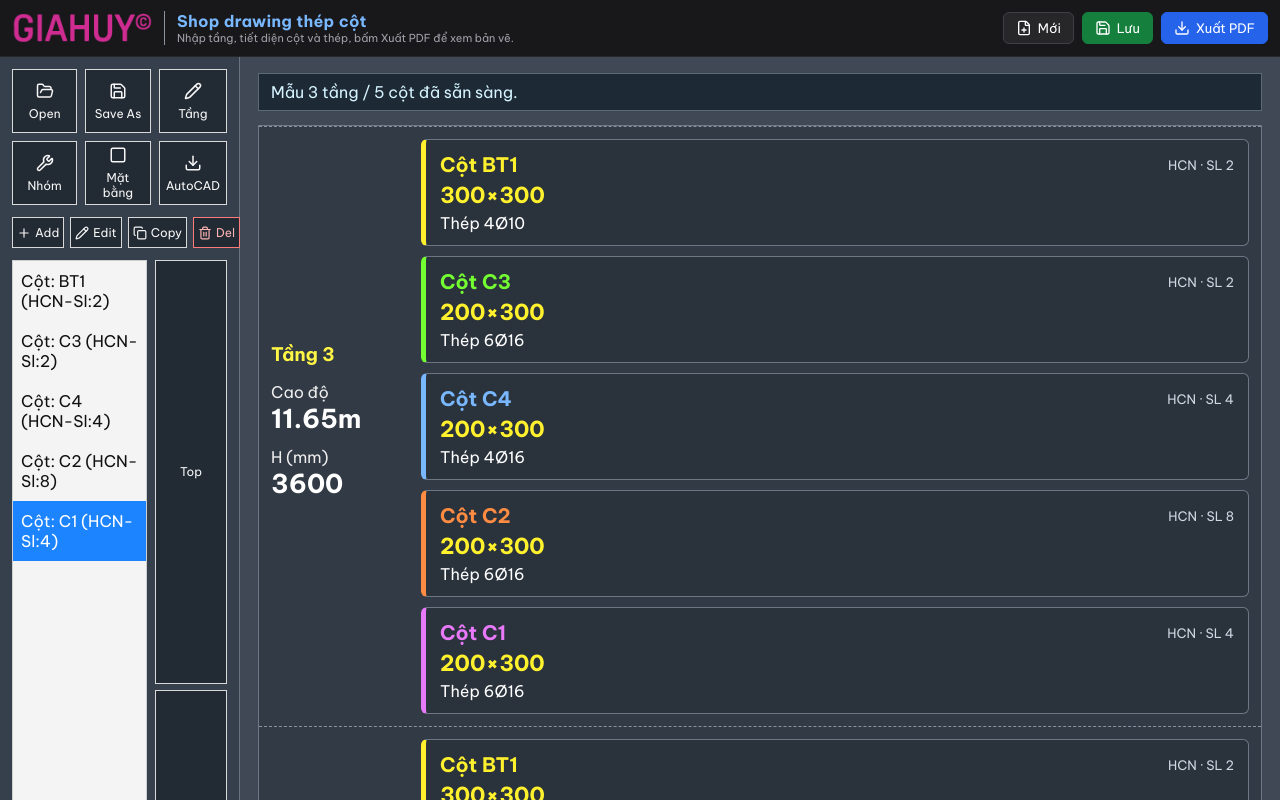
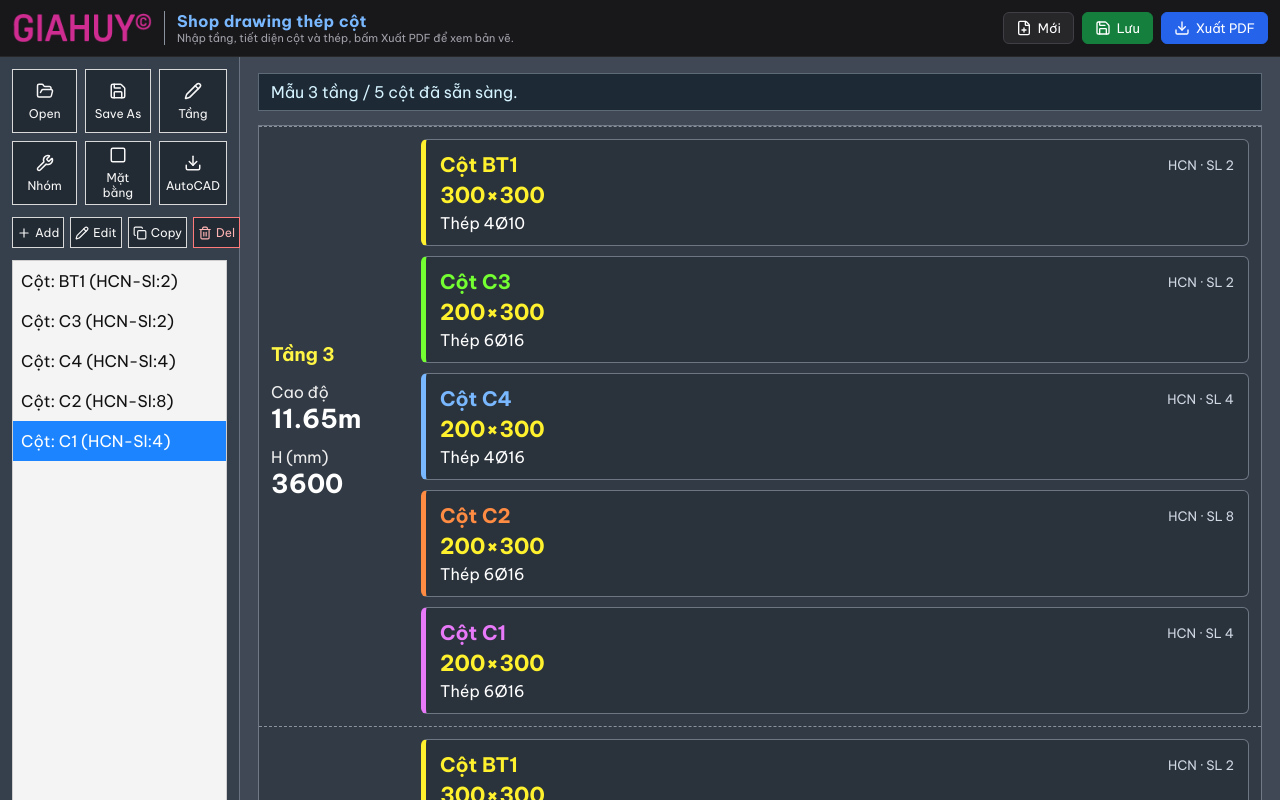
Before and after one commit to ntgiahuy/cot, a React (Vite) app: page / in a window 1280 px wide. Shown: the top 800 px of the page. Built offline with nearby package versions, Linux system fonts and the light colour scheme.

Commit message:
Move column reorder buttons under the list
Stack Top, Up, Down, and Bottom as four full-width rows below the column list instead of a side column.

```diff
--- a/src/App.css
+++ b/src/App.css
@@ -200,16 +200,26 @@
   gap: 4px;
 }
 
+.reorder {
+  grid-template-columns: 1fr;
+  flex-shrink: 0;
+}
+
+.reorder button {
+  width: 100%;
+  min-height: 34px;
+}
+
 .mini-actions .danger {
   color: #ffb4b4;
   border-color: #ff7a7a;
 }
 
 .list-wrap {
-  display: grid;
-  grid-template-columns: 1fr 72px;
+  display: flex;
+  flex-direction: column;
   gap: 8px;
-  min-height: 280px;
+  min-height: 0;
   flex: 1;
 }
 
@@ -217,6 +227,8 @@
   background: #f4f4f4;
   border: 1px solid #cfcfcf;
   overflow: auto;
+  flex: 1;
+  min-height: 120px;
 }
 
 .column-row {
@@ -665,8 +677,7 @@ legend {
   .app-shell,
   .split,
   .reinforcement-layout,
-  .floor-band,
-  .list-wrap {
+  .floor-band {
     grid-template-columns: 1fr;
   }
 
```
Also changed, not shown: 5 other files (tests, documents, lock files or other folders).
